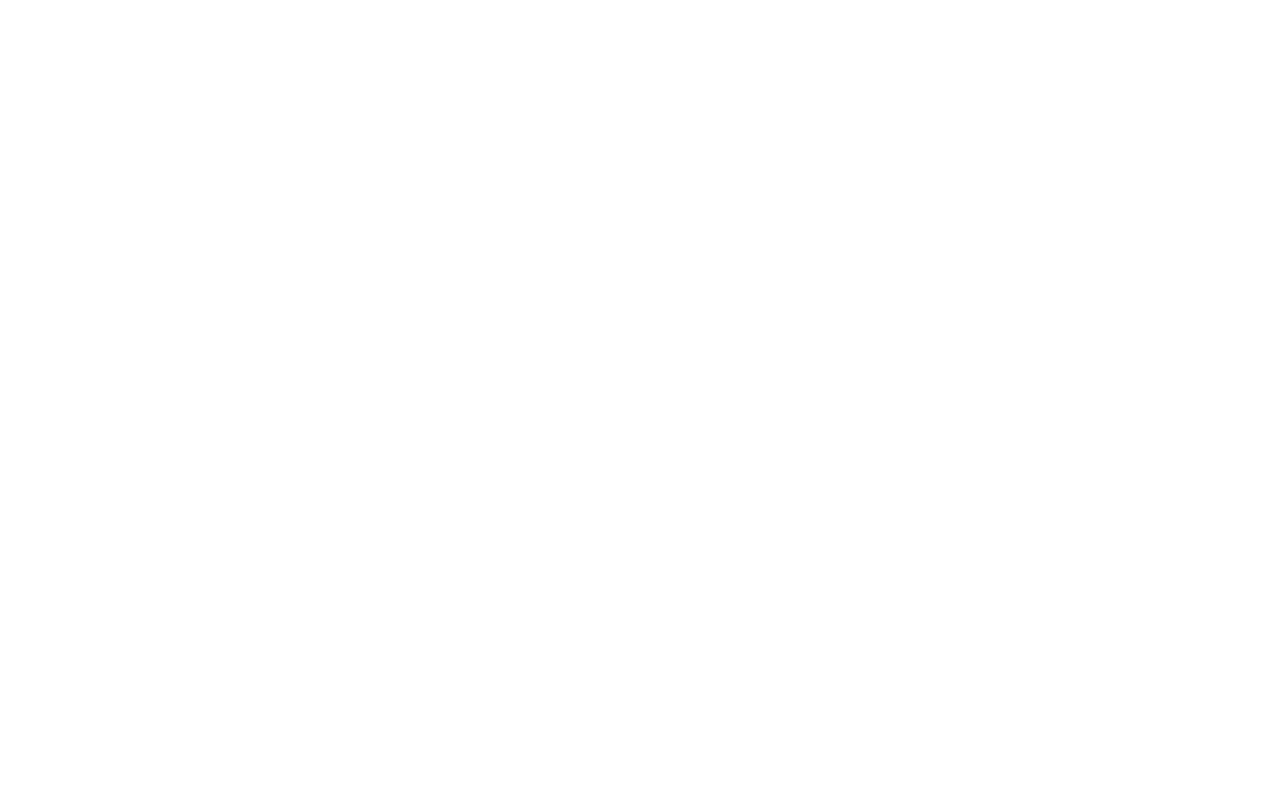
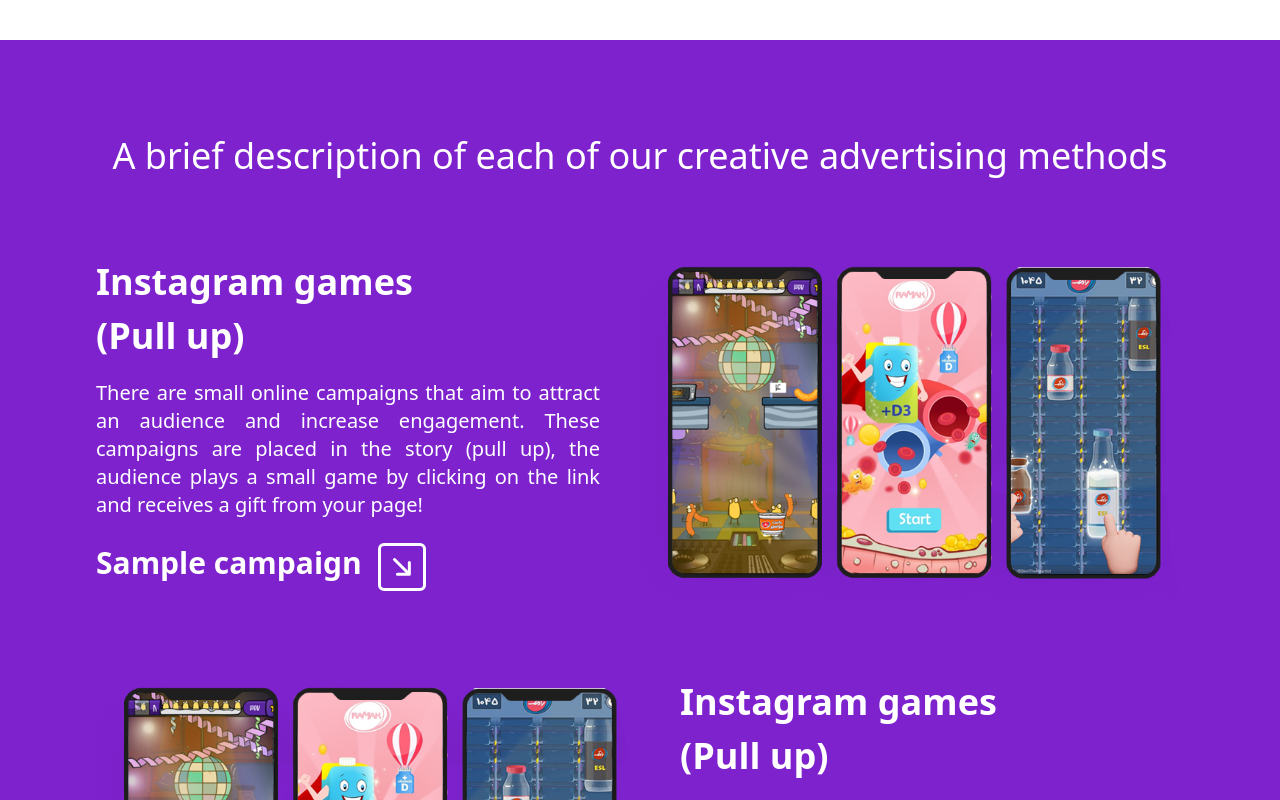
Before and after one commit to MahdiGhorbani98/miki-ad, a React (Create React App) app: page / in a window 1280 px wide. Shown: the part 1700-2500 px from the top of the page. Before the commit the page ends 1740 px from the top, so only its background shows below. Built offline with nearby package versions, Linux system fonts and the light colour scheme.

Commit message:
Complete description & threePhone components

```diff
--- a/src/App.js
+++ b/src/App.js
@@ -3,6 +3,7 @@
 import Banner from "./components/Banner";
 import Achievements from "./components/Achievements";
 import WhatDoWeDo from "./components/WhatDoWeDo";
+import Description from "./components/Description";
 
 function App() {
   return (
@@ -11,6 +12,7 @@
       <Banner />
       <Achievements />
       <WhatDoWeDo />
+      <Description />
     </div>
   );
 }
--- /dev/null
+++ b/src/components/Description.jsx
@@ -0,0 +1,25 @@
+import React from "react";
+import ThreePhone from "./reusableComponents/ThreePhone";
+// import briefImage1 from '../assets/briefImages/2.png';
+
+const Description = () => {
+  const ThreePhoneData1 = {
+    title: "Instagram games",
+    altTitle: "(Pull up)",
+    campaignDescription:
+      " There are small online campaigns that aim to attract an audience and increase engagement. These campaigns are placed in the story (pull up), the audience plays a small game by clicking on the link and receives a gift from your page!",
+    img: "2",
+  };
+
+  return (
+    <div className="bg-purple-700  p-24 text-white flex flex-col  items-center">
+      <h2 className="text-4xl text-center mb-16">
+        A brief description of each of our creative advertising methods
+      </h2>
+      <ThreePhone direction={"ltr"} ThreePhoneData={ThreePhoneData1} />
+      <ThreePhone direction={"rtl"} ThreePhoneData={ThreePhoneData1} />
+    </div>
+  );
+};
+
+export default Description;
--- a/src/components/reusableComponents/CardCampaign.jsx
+++ b/src/components/reusableComponents/CardCampaign.jsx
@@ -2,7 +2,7 @@
 import campaignLead from "../../assets/CardCampaign/campaign-lead.png";
 const CardCampaign = ({ title, description }) => {
   return (
-    <div className="w-72 shadow-my-shadow rounded-xl p-14 flex flex-col justify-center items-center cursor-pointer hover:bg-primary hover:text-white ease-out	duration-300">
+    <div className="w-72 shadow-my-shadow rounded-xl p-14 flex flex-col justify-center items-center cursor-pointer hover:bg-primary hover:text-white ease-out	duration-200">
       <img src={campaignLead} alt="campaign-lead" className="w-28 m-4" />
       <h2 className="text-2xl mb-4">{title}</h2>
       <p className=" w-full text-center">{description}</p>
--- /dev/null
+++ b/src/components/reusableComponents/ThreePhone.jsx
@@ -0,0 +1,34 @@
+// import briefImage2 from "../../assets/briefImages/2.png";
+import { BsArrowDownRightSquare } from "react-icons/bs";
+
+const ThreePhone = ({ ThreePhoneData, direction }) => {
+  return (
+    <div
+      className={`flex gap-10 mb-14 items-center w-full ${
+        direction === "ltr" ? "" : "flex-row-reverse"
+      }`}
+    >
+      <div className="w-1/2 ">
+        <h2 className="font-bold text-4xl mb-4 leading-normal">
+          {ThreePhoneData.title} <br /> {ThreePhoneData.altTitle}
+        </h2>
+        <p className="text-xl text-justify">
+          {ThreePhoneData.campaignDescription}
+        </p>
+        <div className="flex items-center mt-6">
+          <h2 className="font-bold text-3xl relative bottom-1  ">
+            Sample campaign
+          </h2>
+          <BsArrowDownRightSquare className="w-12 h-12  cursor-pointer ml-4  hover:-rotate-45 duration-300" />
+        </div>
+      </div>
+      <img
+        src={`${process.env.PUBLIC_URL}/briefImages/${ThreePhoneData.img}.png`}
+        alt="briefImage"
+        className="w-1/2 "
+      />
+    </div>
+  );
+};
+
+export default ThreePhone;
--- a/tailwind.config.js
+++ b/tailwind.config.js
@@ -3,7 +3,7 @@
   theme: {
     extend: {
       colors: {
-        primary: "#dd2f6e",
+        primary: "#F7AE04",
         secondary: "#e93e68",
         "gray-750": "#2b3544",
       },
@@ -11,6 +11,9 @@
         "my-shadow":
           "0 0px 15px -3px rgb(0 0 0 / 0.2), 0 4px 6px -4px rgb(0 0 0 / 0.1)",
       },
+      rotate: {
+        360: "360deg",
+      },
     },
   },
   plugins: [],
```
Also changed, not shown: public/briefImages/1.png (added), public/briefImages/2.png (added).
